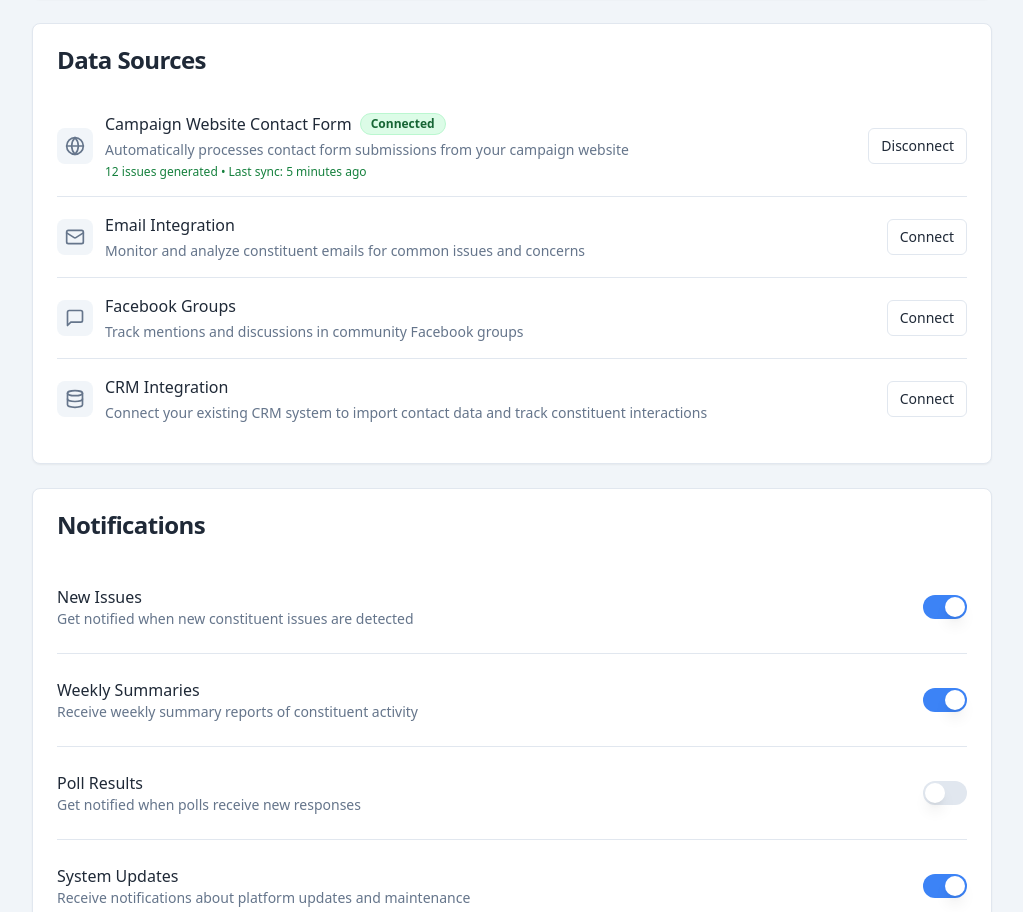
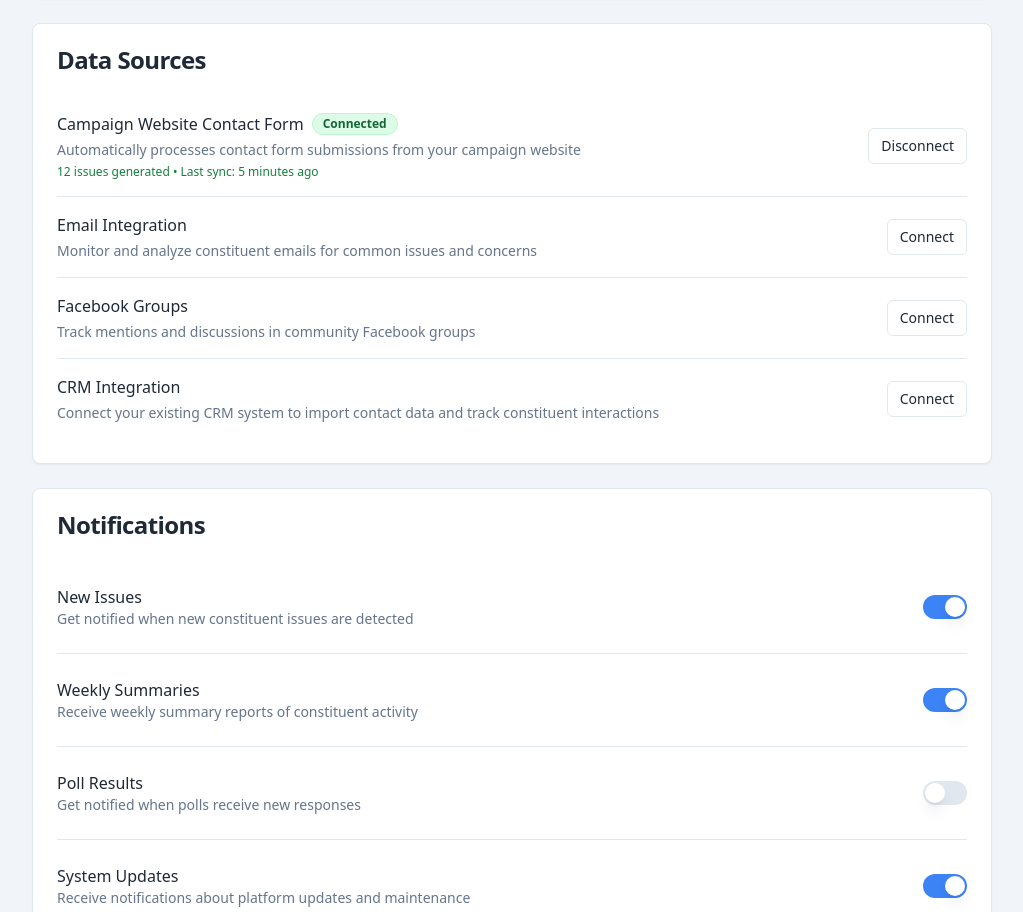
Before and after one commit to kmcost/serve-v3-current, a React (Vite) app: page /settings in a window 1280 px wide. Shown: the part 809-1721 px from the top of the page, without its empty margins (256-1279 px from the left). Built offline with nearby package versions, Linux system fonts and the light colour scheme.

Commit message:
Remove icons from data sources
Remove icons from the data sources section in `src/pages/Settings.tsx` to ensure they are not displayed at all.

```diff
--- a/src/pages/Settings.tsx
+++ b/src/pages/Settings.tsx
@@ -287,9 +287,6 @@ const Settings = () => {
             const isLast = index === dataSources.length - 1;
             return <div key={dataSource.id} className={`flex flex-col sm:flex-row sm:items-center sm:justify-between gap-4 py-4 ${!isLast ? 'border-b border-border' : ''}`}>
                   <div className="flex flex-col sm:flex-row sm:items-center space-y-3 sm:space-y-0 sm:space-x-3 flex-1">
-                    <div className="p-2 bg-muted rounded-lg w-fit hidden sm:block">
-                      <IconComponent className="h-5 w-5 text-muted-foreground" />
-                    </div>
                     <div className="flex-1">
                       <div className="flex items-center space-x-2 mb-1">
                         <h4 className="font-medium text-foreground">{dataSource.name}</h4>
```
